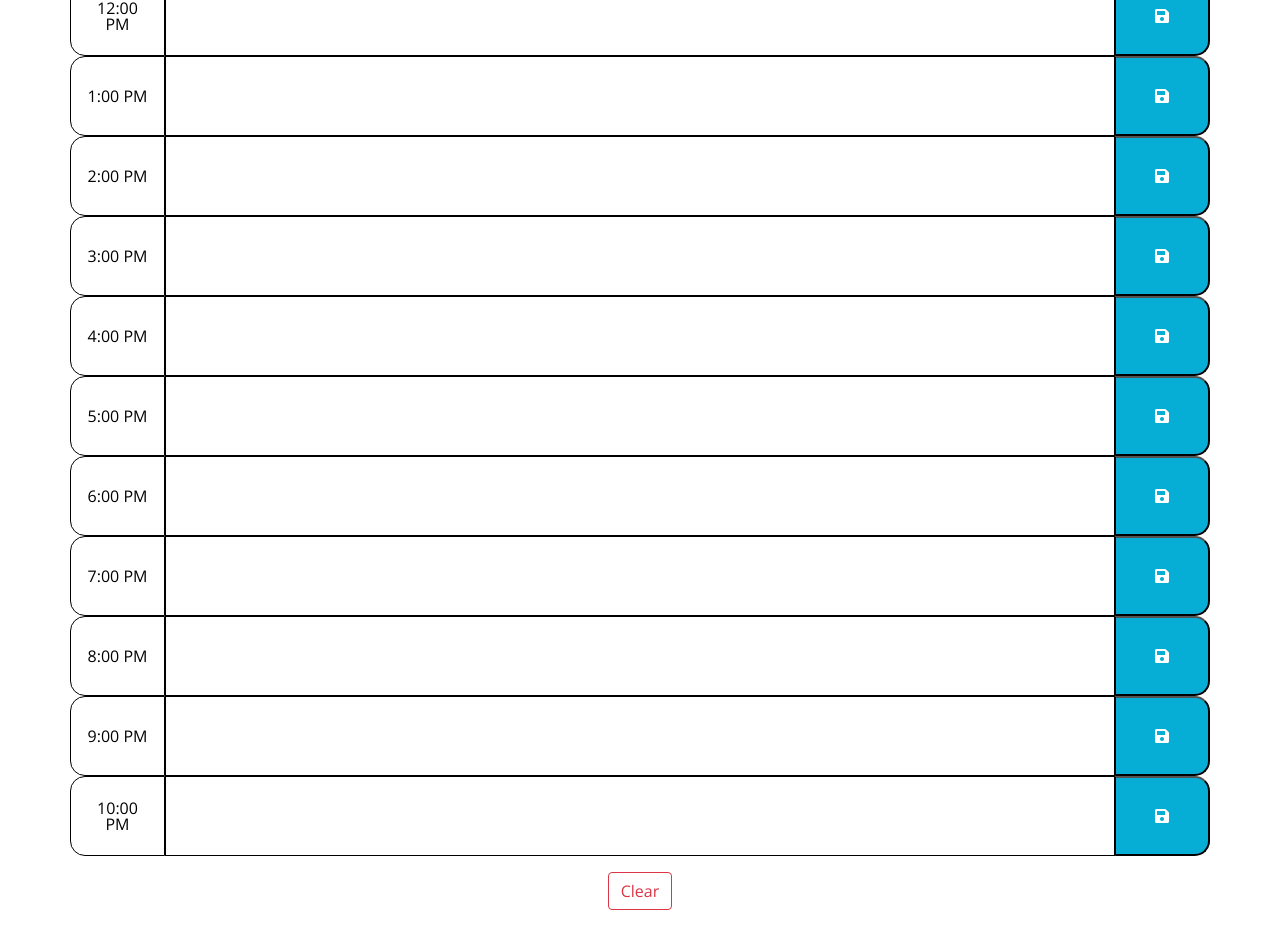
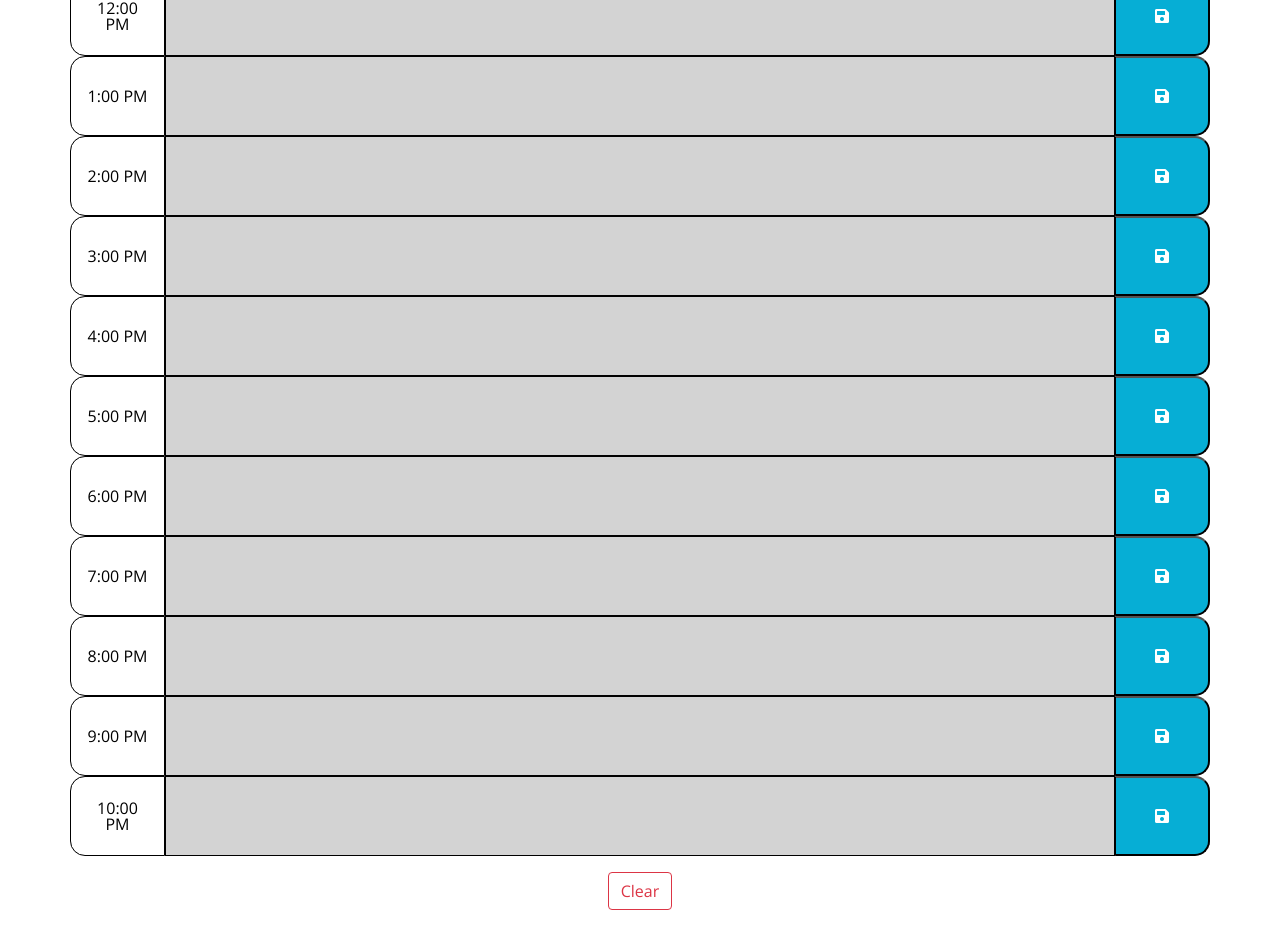
Before and after one commit to calvin-kim13/dayPlanner, a plain HTML site: page index.html in a window 1280 px wide. Shown: the part 680-1606 px from the top of the page. Drawn offline with nearby package versions, Linux system fonts and the light colour scheme.

Commit message:
added background colors and for loop to js

```diff
--- a/assets/js/script.js
+++ b/assets/js/script.js
@@ -11,22 +11,25 @@ function runningTime() {
     setInterval(runningTime, 1000);
 }
 
-// SAVING VALUES IN TEXTAREA ON PAGE
-$('#8').children('textarea').val(localStorage.getItem('8'))
-$('#9').children('textarea').val(localStorage.getItem('9'))
-$('#10').children('textarea').val(localStorage.getItem('10'))
-$('#11').children('textarea').val(localStorage.getItem('11'))
-$('#12').children('textarea').val(localStorage.getItem('12'))
-$('#1').children('textarea').val(localStorage.getItem('1'))
-$('#2').children('textarea').val(localStorage.getItem('2'))
-$('#3').children('textarea').val(localStorage.getItem('3'))
-$('#4').children('textarea').val(localStorage.getItem('4'))
-$('#5').children('textarea').val(localStorage.getItem('5'))
-$('#6').children('textarea').val(localStorage.getItem('6'))
-$('#7').children('textarea').val(localStorage.getItem('7'))
-$('#8pm').children('textarea').val(localStorage.getItem('8pm'))
-$('#9pm').children('textarea').val(localStorage.getItem('9pm'))
-$('#10pm').children('textarea').val(localStorage.getItem('10pm'))
+// BACKGROUND COLOR FUNCTION
+function renderTimeColor() {
+    const currentHour = moment().hours();
+    $('.time-block').each(function() {
+        const rowHour = parseInt($(this).attr('id'));
+        if (rowHour < currentHour) {
+            $(this).addClass('past');
+        } else if (rowHour === currentHour) {
+            $(this).addClass('present');
+        } else {
+            $(this).addClass('future');
+        };
+    });
+};
+
+// GETTING SAVED VALUES FROM LOCAL STORAGE
+for (let i = 8; i < 23; i++) {
+    $(`#${i}`).children('textarea').val(localStorage.getItem(`${i}`));
+}
 
 // SAVE BUTTON FUNCTIONALITY
 saveBtnEl.on('click', function () {
@@ -42,4 +45,6 @@ clearBtnEl.on('click', function() {
     window.location.reload();
 })
 
+// CALLINV FUNCTIONS
+renderTimeColor();
 runningTime();
--- a/index.html
+++ b/index.html
@@ -45,52 +45,52 @@
       <textarea name="" id="" cols="30" rows="1" class="description col-md-10"></textarea>
       <button class="saveBtn col-md-1"><i class="fas fa-save"></i></button>
     </div>
-    <div class="time-block row" id="1">
+    <div class="time-block row" id="13">
       <div class="hour col-md-1">1:00 PM</div>
       <textarea name="" id="" cols="30" rows="1" class="description col-md-10"></textarea>
       <button class="saveBtn col-md-1"><i class="fas fa-save"></i></button>
     </div>
-    <div class="time-block row" id="2">
+    <div class="time-block row" id="14">
       <div class="hour col-md-1">2:00 PM</div>
       <textarea name="" id="" cols="30" rows="1" class="description col-md-10"></textarea>
       <button class="saveBtn col-md-1"><i class="fas fa-save"></i></button>
     </div>
-    <div class="time-block row" id="3">
+    <div class="time-block row" id="15">
       <div class="hour col-md-1">3:00 PM</div>
       <textarea name="" id="" cols="30" rows="1" class="description col-md-10"></textarea>
       <button class="saveBtn col-md-1"><i class="fas fa-save"></i></button>
     </div>
-    <div class="time-block row" id="4">
+    <div class="time-block row" id="16">
       <div class="hour col-md-1">4:00 PM</div>
       <textarea name="" id="" cols="30" rows="1" class="description col-md-10"></textarea>
       <button class="saveBtn col-md-1"><i class="fas fa-save"></i></button>
     </div>
-    <div class="time-block row" id="5">
+    <div class="time-block row" id="17">
       <div class="hour col-md-1">5:00 PM</div>
       <textarea name="" id="" cols="30" rows="1" class="description col-md-10"></textarea>
       <button class="saveBtn col-md-1"><i class="fas fa-save"></i></button>
     </div>
-    <div class="time-block row" id="6">
+    <div class="time-block row" id="18">
       <div class="hour col-md-1">6:00 PM</div>
       <textarea name="" id="" cols="30" rows="1" class="description col-md-10"></textarea>
       <button class="saveBtn col-md-1"><i class="fas fa-save"></i></button>
     </div>
-    <div class="time-block row" id="7">
+    <div class="time-block row" id="19">
       <div class="hour col-md-1">7:00 PM</div>
       <textarea name="" id="" cols="30" rows="1" class="description col-md-10"></textarea>
       <button class="saveBtn col-md-1"><i class="fas fa-save"></i></button>
     </div>
-    <div class="time-block row" id="8pm">
+    <div class="time-block row" id="20">
       <div class="hour col-md-1">8:00 PM</div>
       <textarea name="" id="" cols="30" rows="1" class="description col-md-10"></textarea>
       <button class="saveBtn col-md-1"><i class="fas fa-save"></i></button>
     </div>
-    <div class="time-block row" id="9pm">
+    <div class="time-block row" id="21">
       <div class="hour col-md-1">9:00 PM</div>
       <textarea name="" id="" cols="30" rows="1" class="description col-md-10"></textarea>
       <button class="saveBtn col-md-1"><i class="fas fa-save"></i></button>
     </div>
-    <div class="time-block row" id="10pm">
+    <div class="time-block row" id="22">
       <div class="hour col-md-1">10:00 PM</div>
       <textarea name="" id="" cols="30" rows="1" class="description col-md-10"></textarea>
       <button class="saveBtn col-md-1"><i class="fas fa-save"></i></button>
```
Also changed, not shown: 2 other files.
